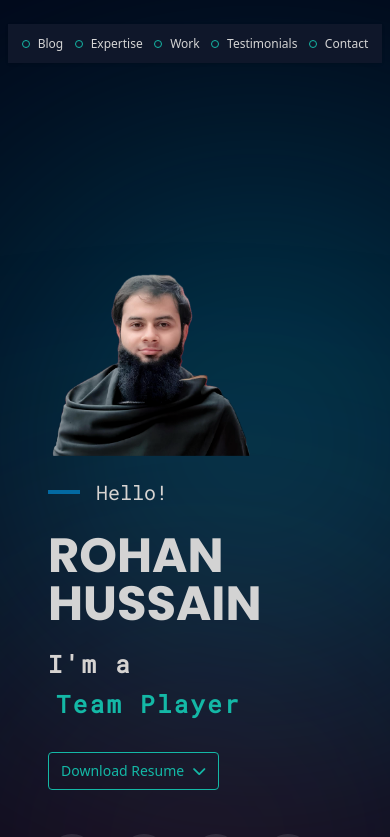
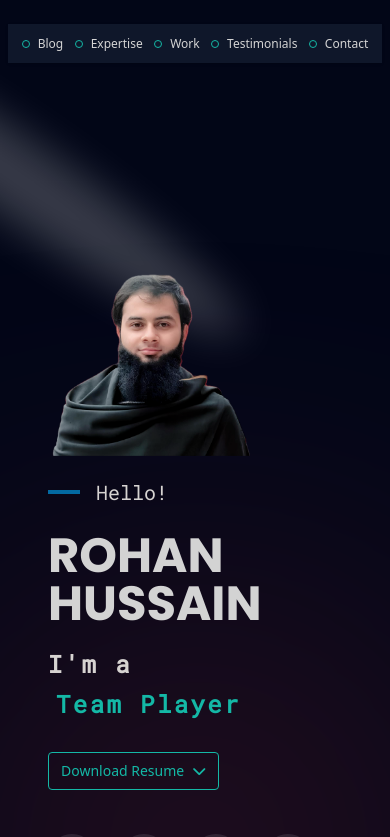
Before and after one commit to hallucinogenizer/portfolio-template, a React (Vite) app: page / in a window 390 px wide. Shown: the top 837 px of the page. Built offline with nearby package versions, Linux system fonts and the light colour scheme.

Commit message:
added spotlight

```diff
--- a/src/components/HeroSection/HeroSection.tsx
+++ b/src/components/HeroSection/HeroSection.tsx
@@ -2,13 +2,14 @@
 import { cn } from "../../lib/utils/cn";
 import { BackgroundBlurredCircle, BgCircleVariant } from "../common/BackgroundBlurredCircle";
 import { Meteors } from "../ui/aceternity/Meteors";
+import { Spotlight } from "../ui/aceternity/Spotlight";
 import { PersonImage } from "./PersonImage";
 import { TextContent } from "./TextContent";
 
 export function HeroSection() {
   return (
     <div className="w-full relative py-16" id={HERO_SECTION_ID}>
-      <BackgroundBlurredCircle variant={BgCircleVariant.BLUE} className="left-16" />
+      <Spotlight className="-top-40 left-4 h-[200%]" />
       <BackgroundBlurredCircle
         variant={BgCircleVariant.RED}
         className="right-0 -bottom-24 bg-[#9E2A3D]/50 absolute lg:hidden w-96 h-96"
--- /dev/null
+++ b/src/components/ui/aceternity/Spotlight.tsx
@@ -0,0 +1,48 @@
+import React from "react";
+import { cn } from "../../../lib/utils/cn";
+
+type SpotlightProps = {
+  className?: string;
+  fill?: string;
+};
+
+export const Spotlight = ({ className, fill }: SpotlightProps) => {
+  return (
+    <svg
+      className={cn(
+        "animate-spotlight pointer-events-none absolute z-[1] h-[169%] w-[138%] lg:w-[84%] opacity-0",
+        className
+      )}
+      xmlns="http://www.w3.org/2000/svg"
+      viewBox="0 0 3787 2842"
+      fill="none"
+    >
+      <g filter="url(#filter)">
+        <ellipse
+          cx="1924.71"
+          cy="273.501"
+          rx="1924.71"
+          ry="273.501"
+          transform="matrix(-0.822377 -0.568943 -0.568943 0.822377 3631.88 2291.09)"
+          fill={fill || "white"}
+          fillOpacity="0.21"
+        ></ellipse>
+      </g>
+      <defs>
+        <filter
+          id="filter"
+          x="0.860352"
+          y="0.838989"
+          width="3785.16"
+          height="2840.26"
+          filterUnits="userSpaceOnUse"
+          colorInterpolationFilters="sRGB"
+        >
+          <feFlood floodOpacity="0" result="BackgroundImageFix"></feFlood>
+          <feBlend mode="normal" in="SourceGraphic" in2="BackgroundImageFix" result="shape"></feBlend>
+          <feGaussianBlur stdDeviation="151" result="effect1_foregroundBlur_1065_8"></feGaussianBlur>
+        </filter>
+      </defs>
+    </svg>
+  );
+};
--- a/tailwind.config.js
+++ b/tailwind.config.js
@@ -11,6 +11,7 @@
       },
       animation: {
         "meteor-effect": "meteor 5s linear infinite",
+        spotlight: "spotlight 2s ease .75s 1 forwards",
       },
       keyframes: {
         meteor: {
@@ -21,6 +22,16 @@
             opacity: "0",
           },
         },
+        spotlight: {
+          "0%": {
+            opacity: 0,
+            transform: "translate(-72%, -62%) scale(0.5)",
+          },
+          "100%": {
+            opacity: 1,
+            transform: "translate(-50%,-40%) scale(1)",
+          },
+        },
       },
     },
   },
```
